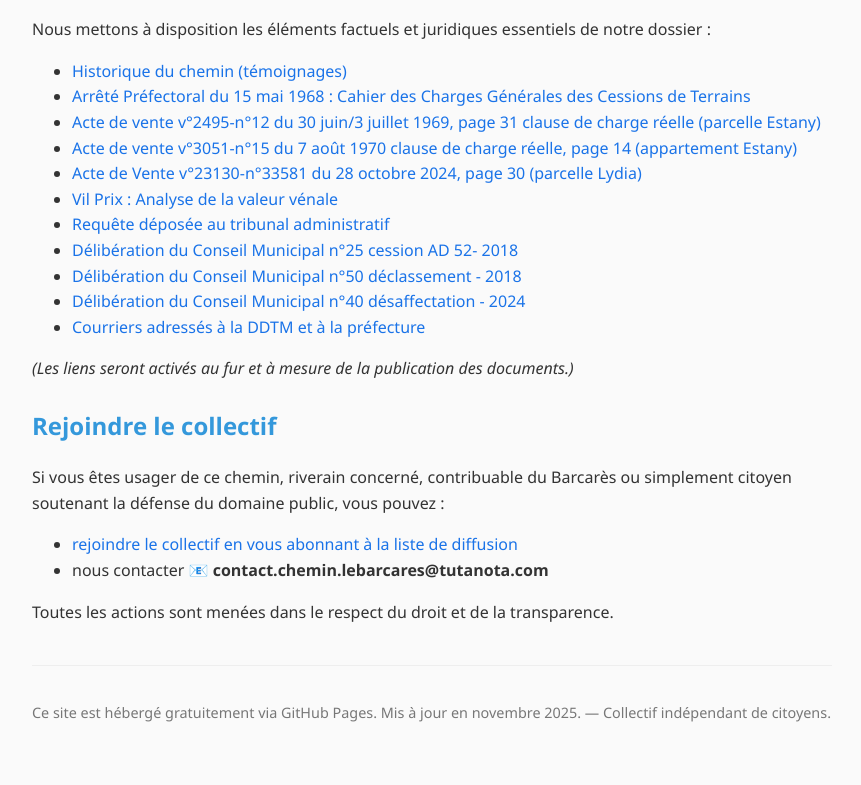
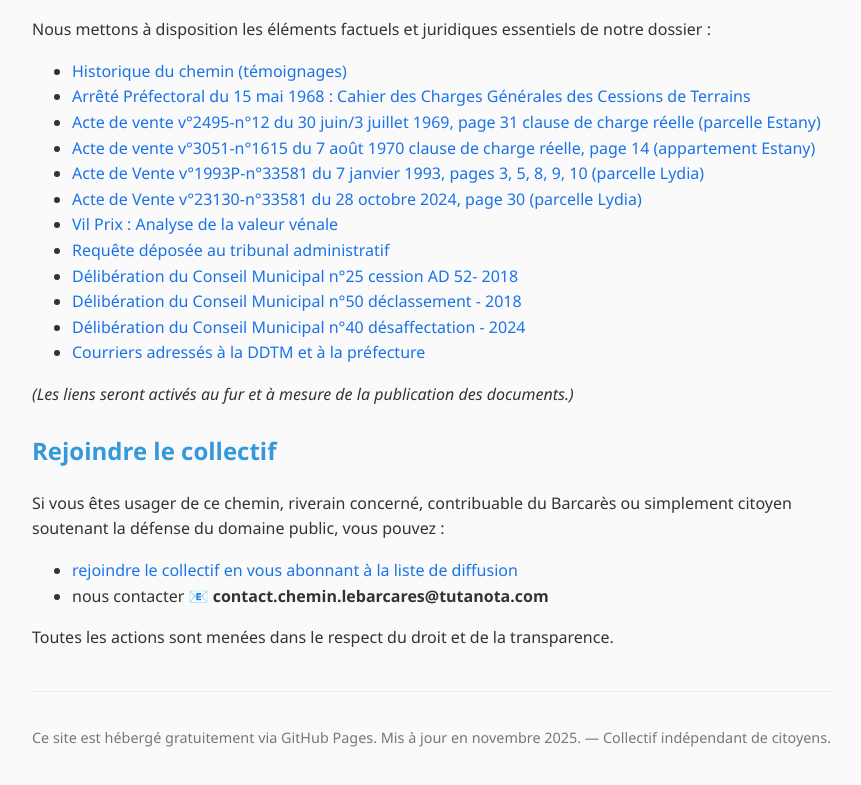
Before and after one commit to collectif-chemin-estany/lebarcares, a plain HTML site: page index.html in a window 1280 px wide. Shown: the part 2814-3599 px from the top of the page, without its empty margins (208-1069 px from the left). Before the commit the page ends 3578 px from the top, so only its background shows below. Drawn offline with Linux system fonts and the light colour scheme.

Commit message:
Update index.html

```diff
--- a/index.html
+++ b/index.html
@@ -97,7 +97,8 @@
       <li><a href="#">Historique du chemin (témoignages)</a></li>
       <li><a href="CAHIER_DES_CHARGES_GENERALES_1969.pdf" target="_blank">Arrêté Préfectoral du 15 mai 1968 : Cahier des Charges Générales des Cessions de Terrains</a></li>
       <li><a href="Page_31_AV_1969_AD48.pdf" target="_blank">Acte de vente v°2495-n°12 du 30 juin/3 juillet 1969, page 31 clause de charge réelle (parcelle Estany)</a></li>
-      <li><a href="Page_14_AV_1970_EstanyApp304.pdf" target="_blank">Acte de vente v°3051-n°15 du 7 août 1970 clause de charge réelle, page 14 (appartement Estany)</a></li>
+      <li><a href="Page_14_AV_1970_EstanyApp304.pdf" target="_blank">Acte de vente v°3051-n°1615 du 7 août 1970 clause de charge réelle, page 14 (appartement Estany)</a></li>
+      <li><a href="ExtractionAV_1993_AD27-38.pdf" target="_blank">Acte de Vente v°1993P-n°33581 du 7 janvier 1993, pages 3, 5, 8, 9, 10 (parcelle Lydia)</a></li>
       <li><a href="Pages_30_AV_2024_AD52.pdf" target="_blank">Acte de Vente v°23130-n°33581 du 28 octobre 2024, page 30 (parcelle Lydia)</a></li>
       <li><a href="memoire_analyse_2025Barcares_DVF_2021_2025.pdf" target="_blank">Vil Prix : Analyse de la valeur vénale</a></li>
       <li><a href="#">Requête déposée au tribunal administratif</a></li>
```
